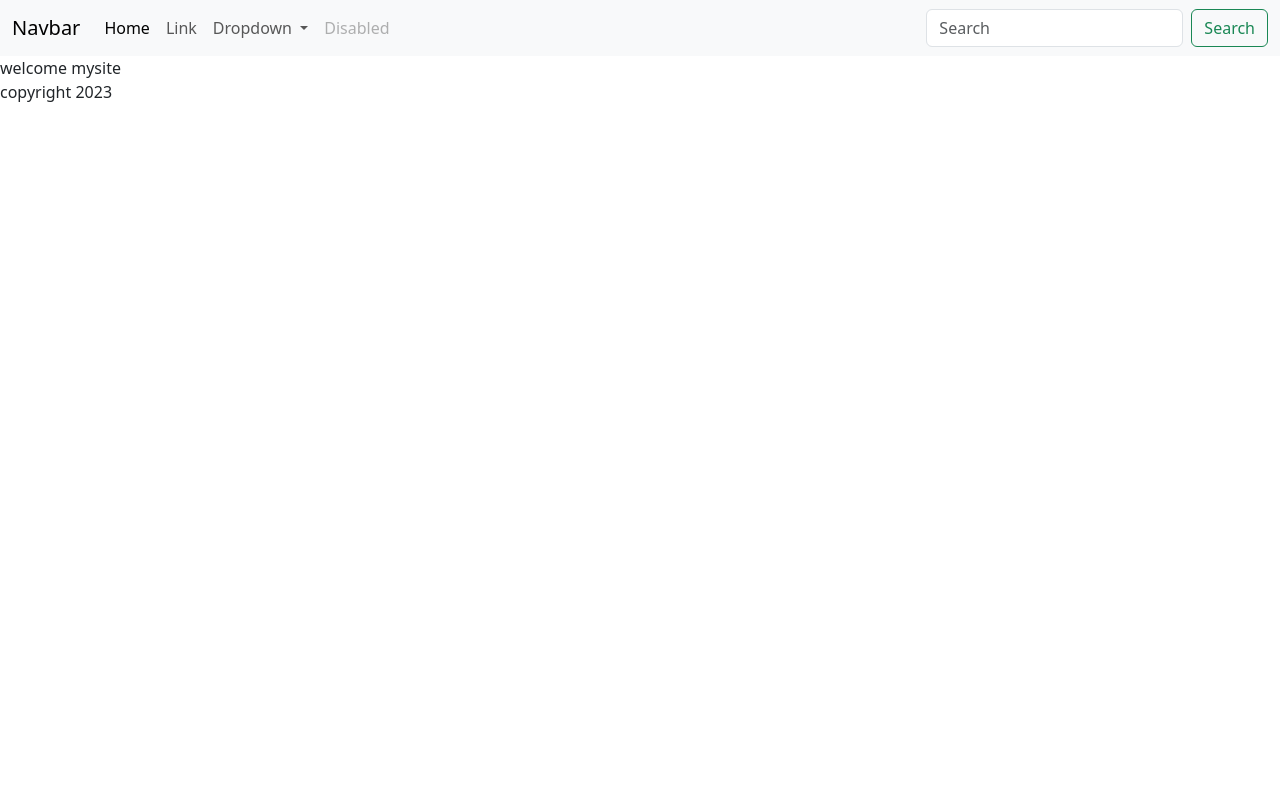
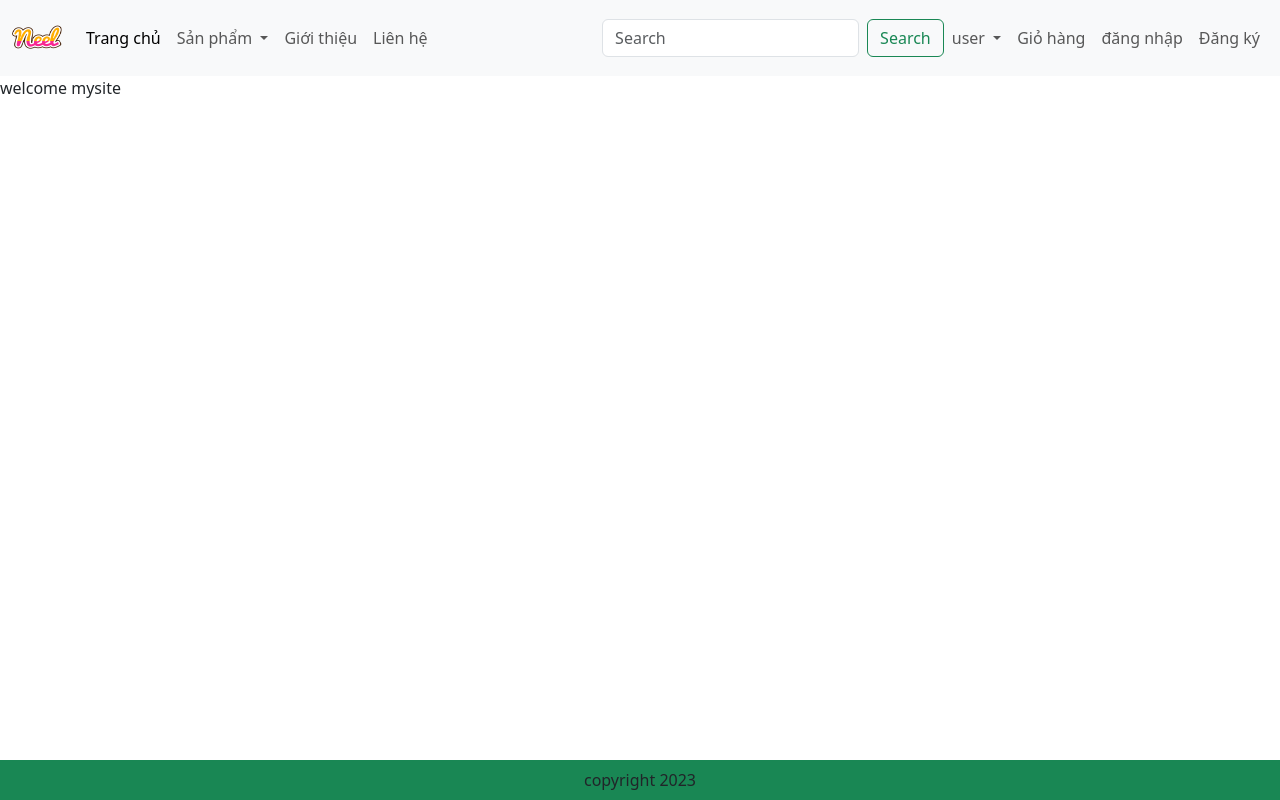
Before and after one commit to NgoctraiNguyen/Sales-page, a Django app: page / in a window 1280 px wide. Run offline with Django 4.2, Linux system fonts and the light colour scheme; some libraries are stand-ins or nearby versions.

Commit message:
modify page base haeder and footer

```diff
--- a/app/Templates/app/base.html
+++ b/app/Templates/app/base.html
@@ -29,31 +29,31 @@
         {% comment %} header {% endcomment %}
         <nav class="navbar navbar-expand-lg bg-body-tertiary">
             <div class="container-fluid">
-              <a class="navbar-brand" href="#">Navbar</a>
+              <a class="navbar-brand" href="#"><img src="{%static 'app/images/Neel.png' %}" width="50" height="50"></a>
               <button class="navbar-toggler" type="button" data-bs-toggle="collapse" data-bs-target="#navbarSupportedContent" aria-controls="navbarSupportedContent" aria-expanded="false" aria-label="Toggle navigation">
                 <span class="navbar-toggler-icon"></span>
               </button>
               <div class="collapse navbar-collapse" id="navbarSupportedContent">
                 <ul class="navbar-nav me-auto mb-2 mb-lg-0">
                   <li class="nav-item">
-                    <a class="nav-link active" aria-current="page" href="#">Home</a>
-                  </li>
-                  <li class="nav-item">
-                    <a class="nav-link" href="#">Link</a>
+                    <a class="nav-link active" aria-current="page" href="#">Trang chủ</a>
                   </li>
                   <li class="nav-item dropdown">
                     <a class="nav-link dropdown-toggle" href="#" role="button" data-bs-toggle="dropdown" aria-expanded="false">
-                      Dropdown
+                      Sản phẩm
                     </a>
                     <ul class="dropdown-menu">
-                      <li><a class="dropdown-item" href="#">Action</a></li>
+                      <li><a class="dropdown-item" href="#">Sữa</a></li>
                       <li><a class="dropdown-item" href="#">Another action</a></li>
                       <li><hr class="dropdown-divider"></li>
                       <li><a class="dropdown-item" href="#">Something else here</a></li>
                     </ul>
                   </li>
                   <li class="nav-item">
-                    <a class="nav-link disabled">Disabled</a>
+                    <a class="nav-link" href="#">Giới thiệu</a>
+                  </li>
+                  <li class="nav-item">
+                    <a class="nav-link" href="#">Liên hệ</a>
                   </li>
                 </ul>
                 <form class="d-flex" role="search">
@@ -61,6 +61,27 @@
                   <button class="btn btn-outline-success" type="submit">Search</button>
                 </form>
               </div>
+              <ul class="navbar-nav me-auto mb-2 mb-lg-0">
+                <li class="nav-item dropdown">
+                  <a class="nav-link dropdown-toggle" href="#" role="button" data-bs-toggle="dropdown" aria-expanded="false">
+                    user
+                  </a>
+                  <ul class="dropdown-menu">
+                    <li><a class="dropdown-item" href="#">Trang chủ</a></li>
+                    <li><a class="dropdown-item" href="#">Đơn hàng</a></li>
+                    <li><hr class="dropdown-divider"></li>
+                    <li><a class="dropdown-item" href="#">Đăng xuất</a></li>
+                  </ul>
+                  <li class="nav-item">
+                    <a class="nav-link" href="#">Giỏ hàng</a>
+                  </li>
+                  <li class="nav-item">
+                    <a class="nav-link" href="#">đăng nhập</a>
+                  </li>
+                  <li class="nav-item">
+                    <a class="nav-link" href="#">Đăng ký</a>
+                  </li>
+              </ul>
             </div>
           </nav>
 
@@ -69,7 +90,7 @@
 
 
           {% comment %} footer {% endcomment %}
-          <footer>
+          <footer class='container--fluid bg-success text-center fixed-bottom p-2 mt-5'>
             copyright 2023
           </footer>
     </body>
```
